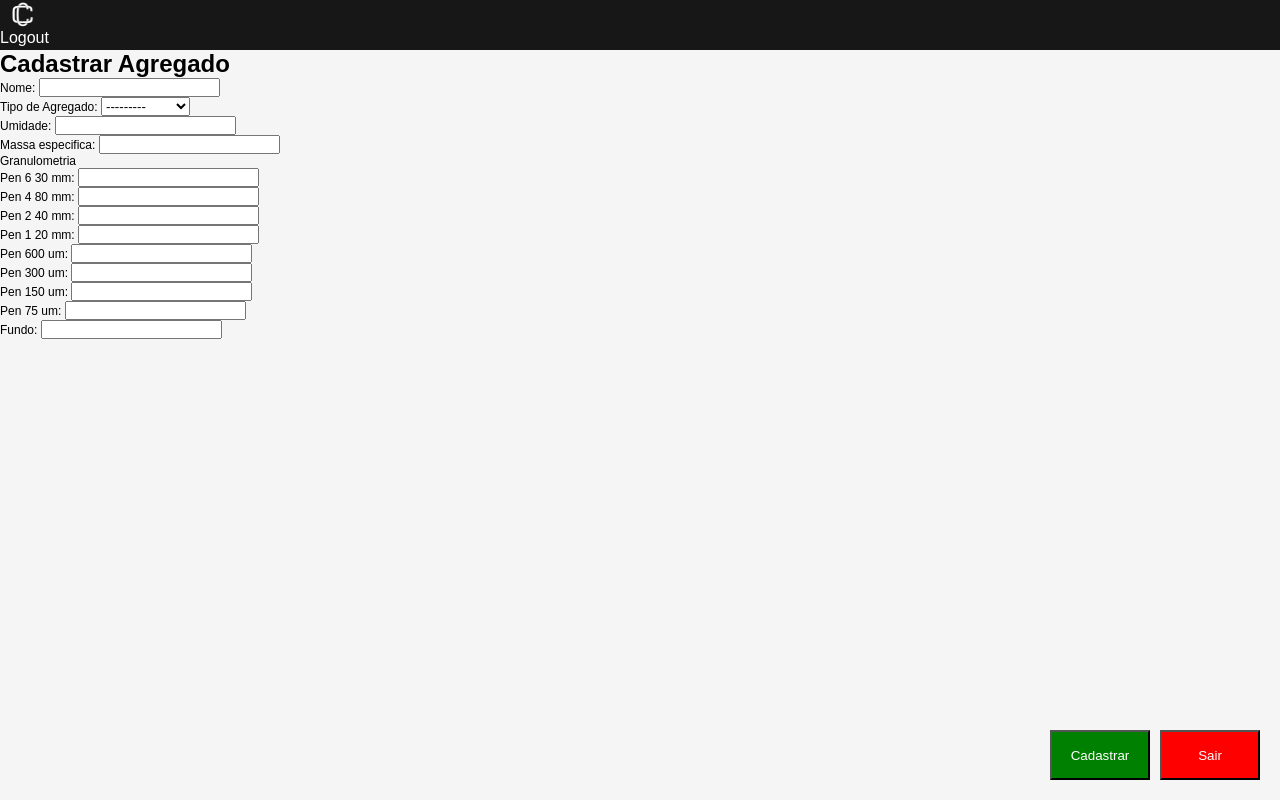
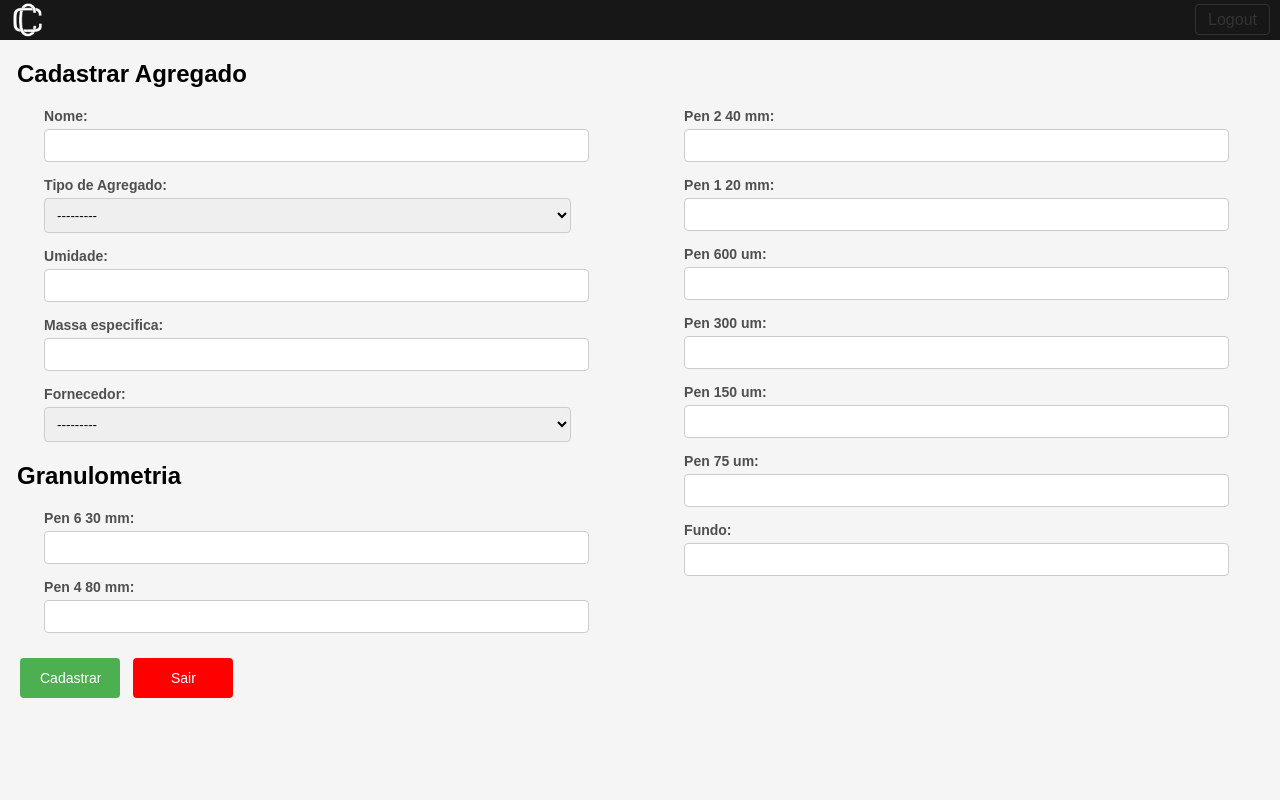
Before and after one commit to alessandraulinick/projeto_calconc_2023, a Django app: page /cadastrar_agregado/ in a window 1280 px wide. Run offline with Django 4.2, Linux system fonts and the light colour scheme; a user stored in the database is signed in; data comes from the database, SQL or seed files in the repository; both versions use the stored data as it was after the commit.

Commit message:
mudancas 2

```diff
--- a/calconc/usuarios/forms.py
+++ b/calconc/usuarios/forms.py
@@ -36,7 +36,74 @@ class TipoAgregadoForms(forms.ModelForm):
 
 class AgregadoForms(forms.ModelForm):
     tipo_agregado = forms.ModelChoiceField(queryset=TipoAgregado.objects.all(), label="Tipo de Agregado")
+    fornecedor = forms.ModelChoiceField(queryset=Fornecedor.objects.all(), label="Fornecedor")
 
     class Meta:
         model = Agregado
         fields = ['tipo_agregado', 'nome', 'pen_6_30_mm', 'pen_4_80_mm', 'pen_2_40_mm', 'pen_1_20_mm', 'pen_600_um', 'pen_300_um', 'pen_150_um', 'pen_75_um', 'fundo', 'umidade', 'massa_especifica']
+
+    def clean_pen_6_30_mm(self):
+        pen_6_30_mm = self.cleaned_data.get('pen_6_30_mm')
+        if pen_6_30_mm <= 0:
+            raise forms.ValidationError("O valor deve ser maior que zero.")
+        return pen_6_30_mm
+
+    def clean_pen_4_80_mm(self):
+        pen_4_80_mm = self.cleaned_data.get('pen_4_80_mm')
+        if pen_4_80_mm <= 0:
+            raise forms.ValidationError("O valor deve ser maior que zero.")
+        return pen_4_80_mm
+
+    def clean_pen_2_40_mm(self):
+        pen_2_40_mm = self.cleaned_data.get('pen_2_40_mm')
+        if pen_2_40_mm <= 0:
+            raise forms.ValidationError("O valor deve ser maior que zero.")
+        return pen_2_40_mm
+
+    def clean_pen_1_20_mm(self):
+        pen_1_20_mm = self.cleaned_data.get('pen_1_20_mm')
+        if pen_1_20_mm <= 0:
+            raise forms.ValidationError("O valor deve ser maior que zero.")
+        return pen_1_20_mm
+
+    def clean_pen_600_um(self):
+        pen_600_um = self.cleaned_data.get('pen_600_um')
+        if pen_600_um <= 0:
+            raise forms.ValidationError("O valor deve ser maior que zero.")
+        return pen_600_um
+
+    def clean_pen_300_um(self):
+        pen_300_um = self.cleaned_data.get('pen_300_um')
+        if pen_300_um <= 0:
+            raise forms.ValidationError("O valor deve ser maior que zero.")
+        return pen_300_um
+
+    def clean_pen_150_um(self):
+        pen_150_um = self.cleaned_data.get('pen_150_um')
+        if pen_150_um <= 0:
+            raise forms.ValidationError("O valor deve ser maior que zero.")
+        return pen_150_um
+
+    def clean_pen_75_um(self):
+        pen_75_um = self.cleaned_data.get('pen_75_um')
+        if pen_75_um <= 0:
+            raise forms.ValidationError("O valor deve ser maior que zero.")
+        return pen_75_um
+
+    def clean_fundo(self):
+        fundo = self.cleaned_data.get('fundo')
+        if fundo <= 0:
+            raise forms.ValidationError("O valor deve ser maior que zero.")
+        return fundo
+
+    def clean_umidade(self):
+        umidade = self.cleaned_data.get('umidade')
+        if umidade <= 0:
+            raise forms.ValidationError("O valor deve ser maior que zero.")
+        return umidade
+
+    def clean_massa_especifica(self):
+        massa_especifica = self.cleaned_data.get('massa_especifica')
+        if massa_especifica <= 0:
+            raise forms.ValidationError("O valor deve ser maior que zero.")
+        return massa_especifica
--- a/calconc/usuarios/static/css/cadastros.css
+++ b/calconc/usuarios/static/css/cadastros.css
@@ -11,7 +11,7 @@ body {
 
 .header {
   background: #171717;
-  height: 50px;
+  height: 40px;
 }
 
 .logo,
@@ -28,13 +28,13 @@ body {
 .logo img {
   text-decoration: none;
   list-style: none;
-  max-width: 50%;
+  max-width: 70%;
 }
 
 .texto-header {
     text-decoration: none;
     list-style: none;
-    color: #171717;
+    color: white;
     display: flex;
     justify-content: space-between; /* Adicionado para alinhar os elementos nas extremidades */
     align-items: center; /* Centralizar verticalmente os elementos */
@@ -43,38 +43,107 @@ body {
 
 .btn-logout {
     font-size: 16px;
-    color: white;
+    color: pink;
     text-decoration: none;
     list-style: none;
 }
 
-.menu-principal {
-  color: black;
-  margin: 15px;
-  font-size: 25px;
-  font-weight: bold;
+.menu {
+    list-style: none;
+    margin: 0;
+    padding: 0;
 }
 
-/* Style for the button container */
-.button-container {
-    position: fixed;
-    bottom: 20px;
-    right: 20px;
-    display: flex;
-    gap: 10px;
+.menu li {
+    display: inline-block;
 }
 
-/* Style for the Save button */
+.btn-logout {
+    text-decoration: none;
+    color: #333;
+    border: 1px solid #333;
+    padding: 6px 12px;
+    border-radius: 4px;
+}
+
+h1 {
+    margin-left:17px;
+    margin-top: 20px;
+    margin-bottom: 20px;
+    font-size: 24px;
+}
+
+/* Estilo para o contêiner das colunas */
+.form-columns {
+    display: flex;
+    justify-content: space-between; /* Espaçamento entre as colunas */
+}
+
+/* Estilo para cada coluna */
+.form-column {
+    flex: 1;
+    margin-right: 10px; /* Espaçamento entre as colunas */
+}
+
+.form-container {
+    margin-top: 20px;
+}
+
+.field {
+    margin-left: 7%;
+    margin-bottom: 15px;
+}
+
+.field label {
+    color: #4F4F4F;
+    font-size: 14px;
+    margin-bottom: 5px;
+    display: block;
+    font-weight: bold;
+}
+
+.field input,
+.field select {
+    width: 90%;
+    padding: 8px;
+    border: 1px solid #ccc;
+    border-radius: 4px;
+}
+
+.field p {
+    font-weight: bold;
+    margin-top: 15px;
+}
+
+.error-message {
+    color: red;
+}
+
+.button-container {
+    position: relative;
+    margin-top: 10px;
+    margin-left: 10px;
+    margin-bottom: 10px;
+}
+
+.save-button,
+.exit-button {
+    width: 100px;
+    height: 40px;
+    padding: 10px 20px;
+    font-size: 14px;
+    border: none;
+    border-radius: 4px;
+    cursor: pointer;
+    margin-left: 10px;
+}
+
 .save-button {
-    width: 100px;
-    height: 50px;
-    background-color: green;
+    background-color: #4caf50;
     color: white;
 }
 
-/* Style for the Exit button */
 .exit-button {
-    width: 100px;
     background-color: red;
     color: white;
 }
--- a/calconc/usuarios/templates/cadastrar_agregado.html
+++ b/calconc/usuarios/templates/cadastrar_agregado.html
@@ -17,6 +17,7 @@
         </div>
     {% else %}
     <div class="header">
+        <div class="texto-header">
             <div class="logo">
                 <img src="{% static 'images/img-01.png' %}" alt="IMG">
             </div>
@@ -24,41 +25,51 @@
                 <li><a class="btn-logout" href="{% url 'logout' %}">Logout</a></li>
             </ul>
         </div>
+    </div>
     <h1>Cadastrar Agregado</h1>
     <form method="post">
         {% csrf_token %}
         {{ form.non_field_errors }}
+        <div class="form-columns">
+            <div class="form-column">
                 <div class="field">
                     {{ form.nome.label_tag }}
                     {{ form.nome }}
-            {{ form.nome.errors }}
+                    <span class="error-message">{{ form.nome.errors }}</span>
                 </div>
                 <div class="field">
                     {{ form.tipo_agregado.label_tag }}
                     {{ form.tipo_agregado }}
-            {{ form.tipo_agregado.errors }}
+                    <span class="error-message">{{ form.tipo_agregado.errors }}</span>
                 </div>
                 <div class="field">
                     {{ form.umidade.label_tag }}
                     {{ form.umidade }}
-            {{ form.umidade.errors }}
+                    <span class="error-message">{{ form.umidade.errors }}</span>
                 </div>
                 <div class="field">
                     {{ form.massa_especifica.label_tag }}
                     {{ form.massa_especifica }}
-            {{ form.massa_especifica.errors }}
+                    <span class="error-message">{{ form.massa_especifica.errors }}</span>
                 </div>
-        <p>Granulometria</p>
+                 <div class="field">
+                    {{ form.fornecedor.label_tag }}
+                    {{ form.fornecedor }}
+                     <span class="error-message">{{ form.fornecedor.errors }}</span>
+                </div>
+                <h1>Granulometria</h1>
                 <div class="field">
                     {{ form.pen_6_30_mm.label_tag }}
                     {{ form.pen_6_30_mm }}
-            {{ form.pen_6_30_mm.errors }}
+                     <span class="error-message">{{ form.pen_6_30_mm.errors }}</span>
                 </div>
                 <div class="field">
                     {{ form.pen_4_80_mm.label_tag }}
                     {{ form.pen_4_80_mm }}
                     {{ form.pen_4_80_mm.errors }}
                 </div>
+            </div>
+            <div class="form-column">
                 <div class="field">
                     {{ form.pen_2_40_mm.label_tag }}
                     {{ form.pen_2_40_mm }}
@@ -94,19 +105,19 @@
                     {{ form.fundo }}
                     {{ form.fundo.errors }}
                 </div>
-        <!-- Save Button -->
+            </div>
+        </div>
         <div class="button-container">
                     <button type="submit" class="save-button">Cadastrar</button>
                     <button type="button" onclick="goBack()" class="exit-button">Sair</button>
                 </div>
-        </form>
-
-
         <script>
         function goBack() {
             window.history.back();
         }
     </script>
+        </form>
+
     {% endif %}
 </body>
 {% endblock %}
```
Also changed, not shown: calconc/db.sqlite3. Lines whose indentation alone changed are shown as unchanged.
